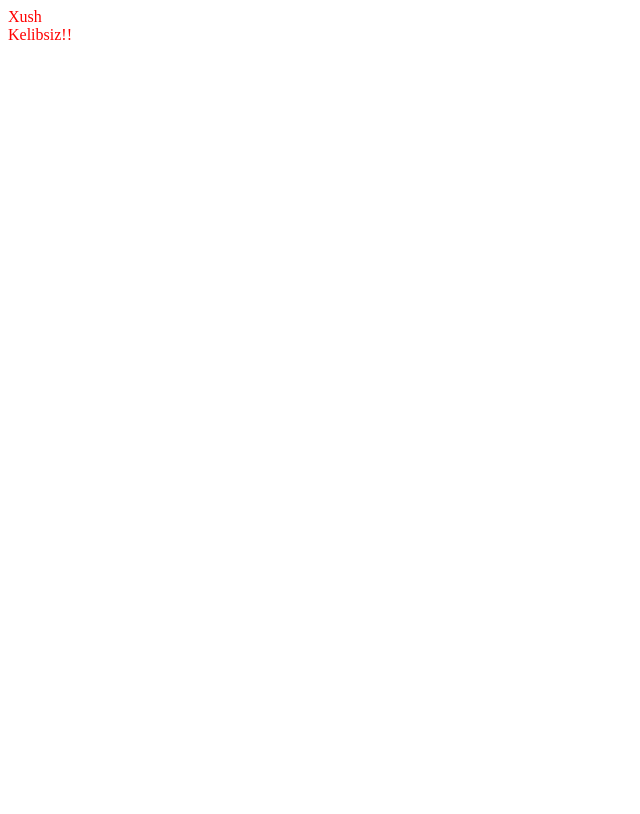
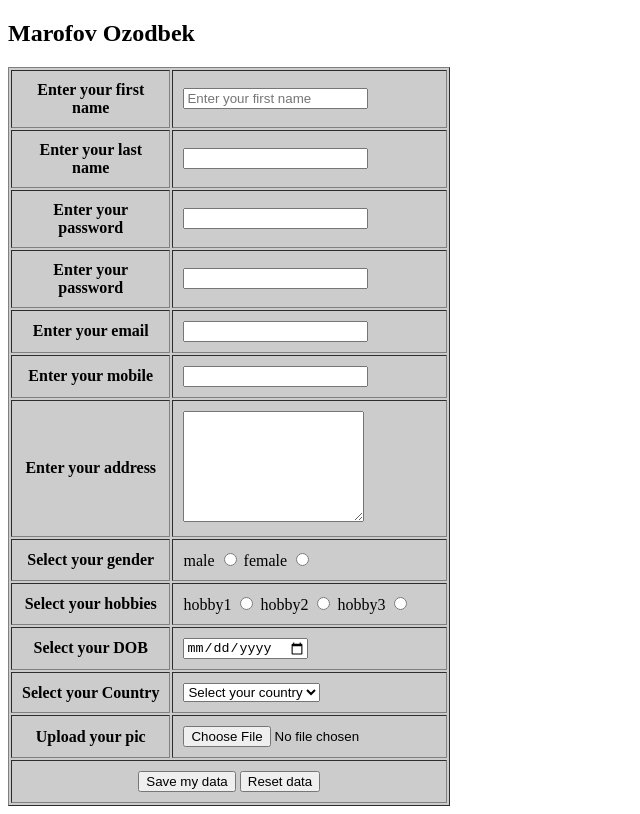
Before and after one commit to Ozodbek-Tm/Ozodbek-Tm.github.io, a plain HTML site: page index.html in a window 1280 px wide. Shown: the whole page, without its empty margins (0-640 px from the left). Drawn offline with Linux system fonts and the light colour scheme.

Commit message:
asosiy fayl
bosh sahifa fayllari

```diff
--- a/index.html
+++ b/index.html
@@ -1,12 +1,93 @@
 <!DOCTYPE html>
-<html lang="en">
+<html>
 <head>
-    <meta charset="UTF-8">
-    <meta name="viewport" content="width=device-width, initial-scale=1.0">
-    <title>Document</title>
-    <link rel="stylesheet" href="name.css">
+	<meta charset="utf-8">
+	<meta name="viewport" content="width=device-width, initial-scale=1">
+	<title>Topshiriq</title>
 </head>
 <body>
-    <div class="box">Xush Kelibsiz!!</div>
+	<h2>Marofov Ozodbek</h2>
+<table border="1" cellpadding="10" bgcolor="#ccc">
+	<tr>
+
+			<label for="text"><th>Enter your first<br>name</th></label>
+			<td><input type="" placeholder="Enter your first name"></td>
+
+	</tr>
+	<tr>
+
+			<label for="text"><th>Enter your last<br>name</th></label>
+			<td><input type="text"></td>
+
+	</tr>
+
+		<tr>
+			<label for="pass"><th>Enter your<br>password</th></label>
+			<td><input type="password" id="pass"></td>
+	</tr>
+
+	<tr>
+		<label><th> Enter your<br>password </th></label>
+		<td><input type="password" id="pass"></td>
+	</tr>
+
+	<tr>
+		<label><th>Enter your email</th></label>
+		<td><input type="email" id="email"></td>
+	</tr>
+
+<tr>
+		<label><th>Enter your mobile</th></label>
+		<td><input type="number" id="num"></td>
+	</tr>
+
+	<tr>
+		<label><th>Enter your address</th></label>
+		<td><textarea rows="7" cols="20"></textarea></td>
+	</tr>
+
+
+
+
+
+<tr>
+  <th> <label>Select your gender</label> </th>
+  <td><label for="male">male</label>
+  <input type="radio" name="jins" id="male"></input>
+  <label for="female">female</label>
+  <input type="radio" name="jins"id="female"></td>
+  </tr>
+<tr><th> <label>Select your hobbies</label> </th>
+    <td><label for="hobby1">hobby1</label>
+    <input type="radio" name="hobby" id="hobby1">
+    <label for="hobby2">hobby2</label>
+    <input type="radio" name="hobby" id="hobby2">
+    <label for="hobby3">hobby3</label>
+    <input type="radio" name="hobby" id="hobby3"></td>
+</tr>
+
+<tr><th> <label for="date"> Select your DOB </label> </th>
+  <td><input type="date" name="jins"></td>
+</tr>
+
+<tr><th>Select your Country</th>
+  <td><select>
+    <option>Select your country</option>
+    <option>Uzb</option>
+    <option>Russ</option>
+    <option>USA</option>
+    </select></td>
+</tr>
+<tr>
+    <th><label for="file">Upload your pic</label></th>
+    <td><input type="file" id="file"> </td>
+</tr>
+<tr>
+  <td colspan="2" align="center"> <input type="submit" value="Save my data">
+  <input type="reset" value="Reset data"> </td>
+</tr>
+  </table>
+
+</table>
 </body>
 </html>
```
